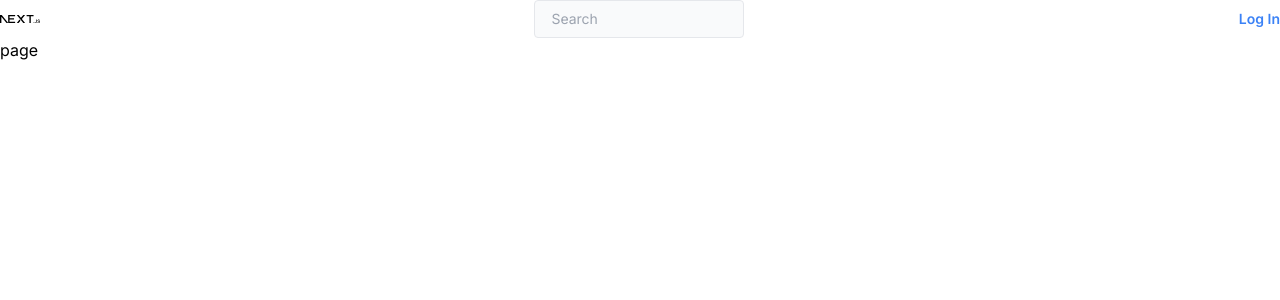
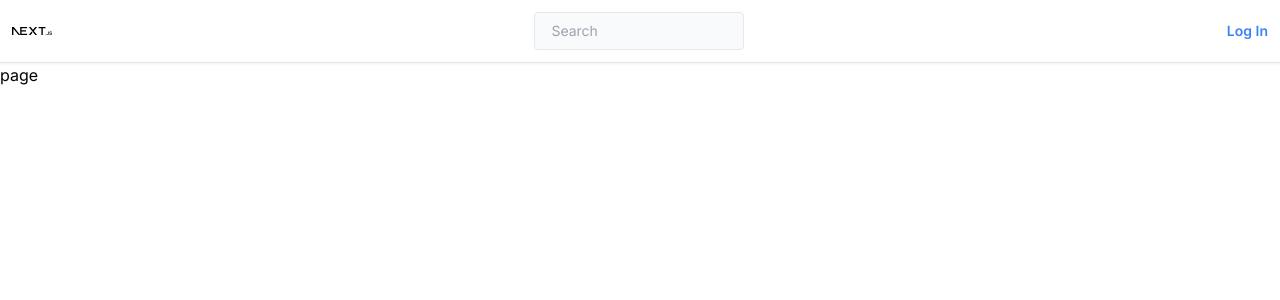
Before and after one commit to Eric-Mai-25/InstaTeaspoon, a Next.js app in the folder instatea/: page / in a window 1280 px wide. Shown: the top 300 px of the page. Built offline with nearby package versions, Linux system fonts and the light colour scheme.

Commit message:
finishing header

```diff
--- a/instatea/src/components/Header.jsx
+++ b/instatea/src/components/Header.jsx
@@ -4,8 +4,8 @@ import Image from 'next/image'
 
 export default function Header() {
   return (
-    <div>
-        <div className='flex justify-between'>
+    <div className='shadow-sm border-b sticky top-0 bg-white z-30 p-3'>
+        <div className='flex justify-between items-center max-w-8xl mx-auto'>
             <Link href='/' className='hidden lg:inline-flex'>
                 <Image src='/next.svg'
                 width={40} height={40} alt='instagram logo'/>
```
